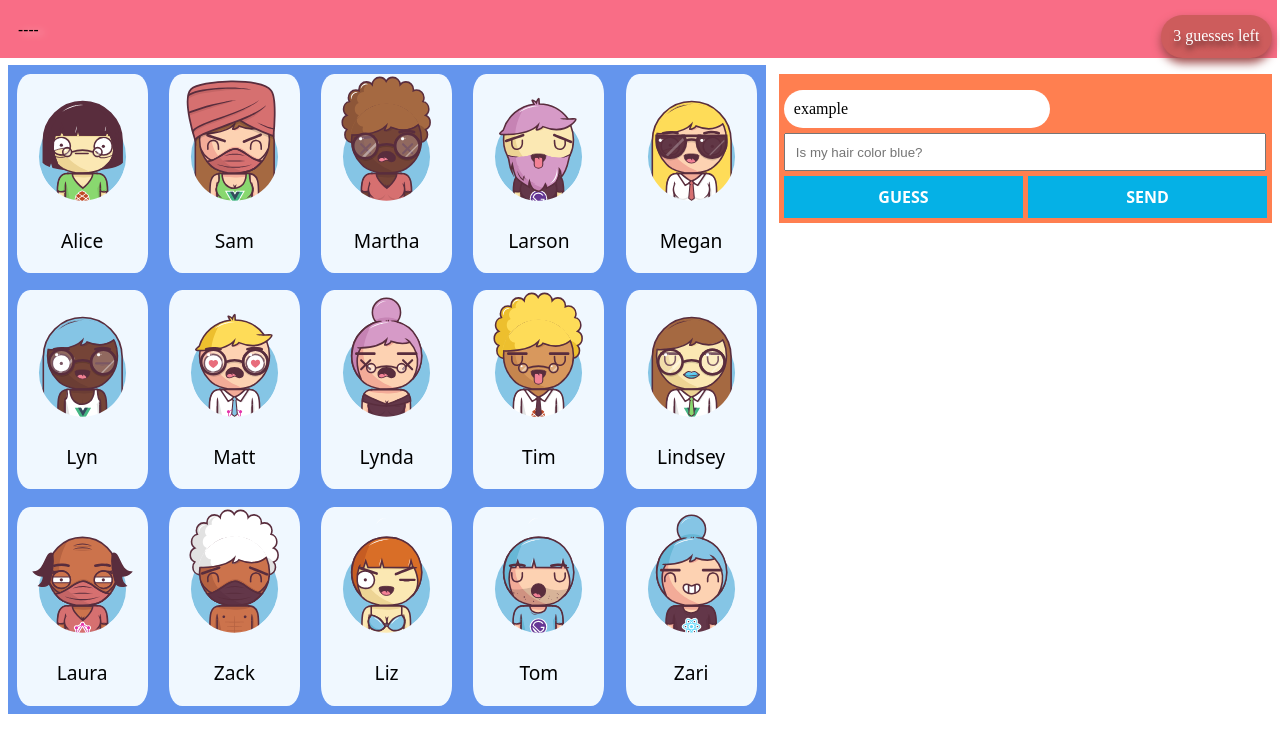
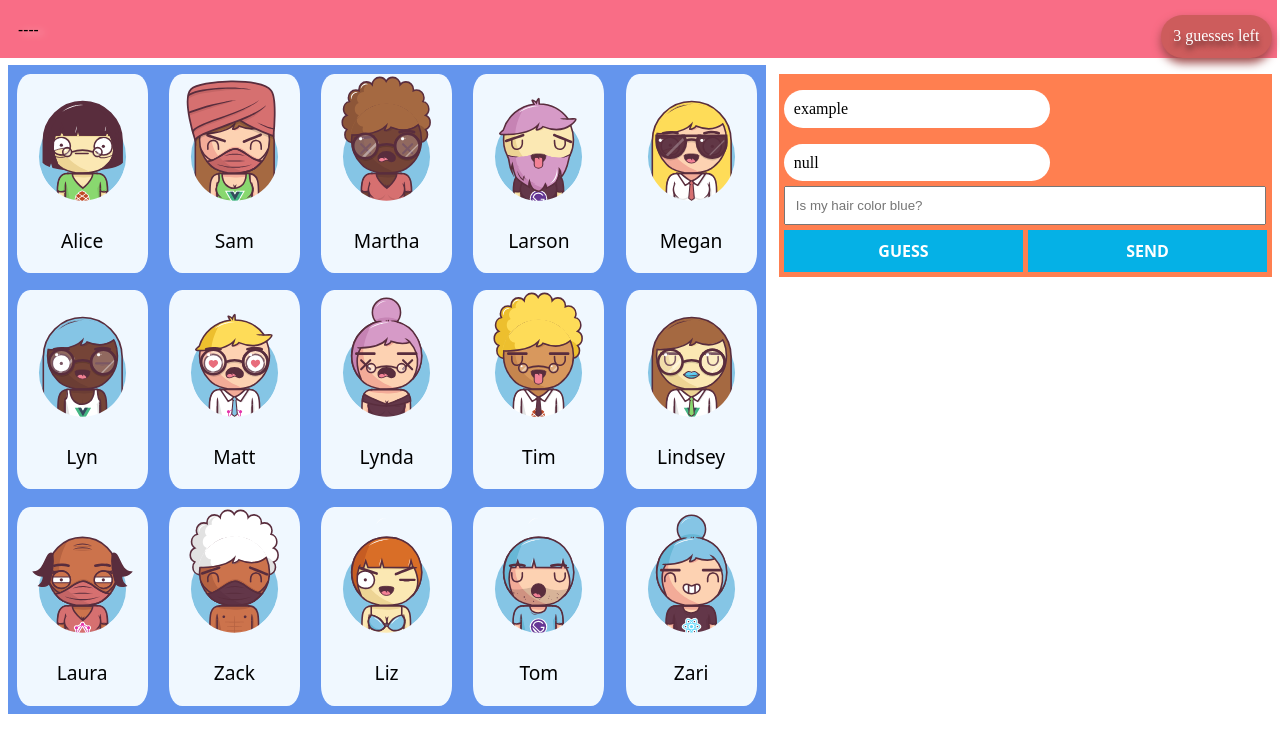
Before and after one commit to KevinDaSilvaS/guess_who, a website: page src/static/index.html in a window 1280 px wide. Both pictures are taken after a click on the element "SEND". Drawn offline with nearby package versions, Linux system fonts and the light colour scheme; no server answers.

Commit message:
Added add message methods and events in front end

```diff
--- a/src/static/index.html
+++ b/src/static/index.html
@@ -77,11 +77,11 @@
     <div id="chat">
         <div id="messages"> <p class="msg-send">example</p> </div>
 
-        <input type="text" placeholder="Is my hair color blue?">
+        <input type="text" id="text-msg-content" placeholder="Is my hair color blue?">
 
         <div onclick="guessCard()" id="guessBtn" class="btn">GUESS</div>
 
-        <div onclick="" class="btn">SEND</div>
+        <div onclick="sendMessage(socket)" class="btn">SEND</div>
     </div>
 
     <script src="/socket.io/socket.io.js"></script>
@@ -90,6 +90,7 @@
     <script src="js/guessActions.js"></script>
     <script src="https://cdnjs.cloudflare.com/ajax/libs/toastr.js/latest/toastr.min.js"></script>
     <script src="js/notifications.js"></script>
+    <script src="js/chat.js"></script>
     <script>
         let guesses = 3;
         adjustGuesses(guesses);
@@ -105,6 +106,10 @@
                 guesses = 3;
                 adjustGuesses(guesses);
             }
+        });
+
+        socket.on('chat message', function(msg){
+            addReceivedMessage(msg);
         });
 
         socket.on('connection', function(playerName){
--- /dev/null
+++ b/src/static/js/chat.js
@@ -0,0 +1,21 @@
+var chatMessages = document.getElementById("messages");
+
+const manageChat = () => {
+    console.log("Under construction")
+}
+
+const addReceivedMessage = (msg) => {
+    chatMessages.innerHTML += `<p class="msg-send msg-receive">${msg}</p>`;
+    manageChat();
+}
+
+const addMessage = (msg) => {
+    chatMessages.innerHTML += `<p class="msg-send">${msg}</p>`;
+    manageChat();
+}
+
+const sendMessage = (socket) => {
+    const msg = document.getElementById("text-msg-content").nodeValue;
+    addMessage(msg);
+    socket.emit('chat message', msg);
+}
```
